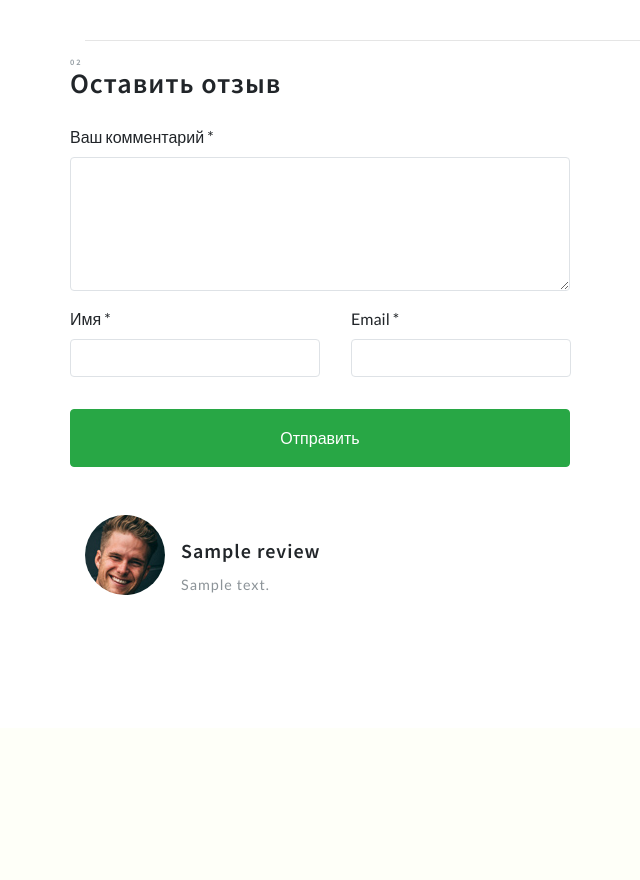
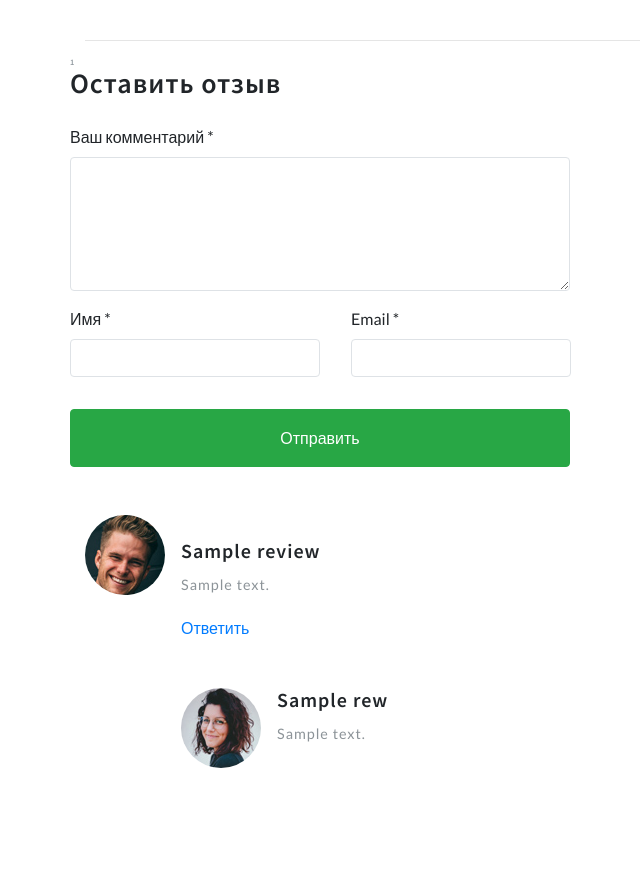
Before and after one commit to nurbek-b/movie_site, a Django app: template movies/templates/movies/movie_detail.html in a window 1280 px wide. Shown: the part 1703-2583 px from the top of the page, without its empty margins (380-1020 px from the left). Before the commit the page ends 2298 px from the top, so only its background shows below. Run offline with Django 3.2, Linux system fonts and the light colour scheme; the template is opened without the code that fills it: most values are stand-ins (such as "Sample title", 1, 10 or a date in 2020); grey boxes marked "Sample" are stand-in pictures; some libraries are stand-ins or nearby versions.

Commit message:
Comment ot comment has done

```diff
--- a/movies/models.py
+++ b/movies/models.py
@@ -74,6 +74,9 @@ class Movie(models.Model):
     def get_absolute_url(self):
         return reverse('movie_detail', kwargs={'slug': self.url})
 
+    def get_review(self):
+        return self.reviews_set.filter(parent__isnull=True)
+
     class Meta:
         verbose_name = "Фильм"
         verbose_name_plural = "Фильмы"
@@ -125,7 +128,7 @@ class Reviews(models.Model):
     email = models.EmailField()
     name = models.CharField("Имя",  max_length=100)
     text = models.TextField("Сообщение", max_length=5000)
-    parent = models.ForeignKey('self', verbose_name="", on_delete=models.SET_NULL,
+    parent = models.ForeignKey('self', verbose_name="Родитель", on_delete=models.SET_NULL,
                                blank=True, null=True)
     movie = models.ForeignKey(Movie, verbose_name="фильм", on_delete=models.CASCADE)
 
--- a/movies/templates/movies/movie_detail.html
+++ b/movies/templates/movies/movie_detail.html
@@ -1,4 +1,5 @@
 {% extends 'movies/base.html' %}
+{% load static %}
 {% block title %} {{ movie.title }} {% endblock title %}
 {% block container %}
     <div class="container py-md-3">
@@ -108,7 +109,6 @@
             </div>
         </div>
         <div class="row sub-para-w3layouts mt-5">
-
             <h3 class="shop-sing editContent" style="outline: none; cursor: inherit;">
                 О фильме {{ movie.title }}
             </h3>
@@ -124,10 +124,8 @@
                style="outline: none; cursor: inherit;">
                 <iframe width="560" height="315"
                         src="https://www.youtube.com/embed/A36LahZNUiE?controls=0"
-                        frameborder="0" allow="accelerometer; autoplay;
-                                                                           encrypted-media; gyroscope; picture-in-picture"
+                        frameborder="0" allow="accelerometer; autoplay; encrypted-media; gyroscope; picture-in-picture"
                         allowfullscreen>
-
                 </iframe>
             </p>
         </div>
@@ -136,12 +134,12 @@
             <div class="single-form-left">
                 <!-- contact form grid -->
                 <div class="contact-single">
-                    <h3 class="editContent" style="outline: none; cursor: inherit;">
-                                    <span class="sub-tittle editContent"
-                                          style="outline: none; cursor: inherit;">02</span>Оставить
+                    <h3 class="editContent">
+                        <span class="sub-tittle editContent">{{ movie.reviews_set.count }}</span>Оставить
                         отзыв</h3>
-                    <form action="{% url "add_review" movie.id %}" method="post" class="mt-4">
+                    <form action="{% url "add_review" movie.id %}" method="post" class="mt-4" id="formReview">
                         {% csrf_token %}
+                        <input type="hidden" name="parent" id="contactparent" value="">
                         <div class="form-group editContent">
                             <label for="contactcomment" class="editContent">
                                 Ваш комментарий *
@@ -173,9 +171,9 @@
                 <!--  //contact form grid ends here -->
             </div>
             </div>
-            {% for review in movie.reviews_set.all %}
+            {% for review in movie.get_review %}
             <div class="media py-5">
-                <img src="bundles/images/te2.jpg" class="mr-3 img-fluid" alt="image">
+                <img src="{% static "images/te2.jpg" %}" class="mr-3 img-fluid" alt="image">
                 <div class="media-body mt-4">
                     <h5 class="mt-0 editContent">
                         {{ review.name }}
@@ -183,26 +181,31 @@
                     <p class="mt-2 editContent">
                         {{ review.text }}
                     </p>
-{#                    <div class="media mt-5 editContent"#}
-{#                         style="outline: none; cursor: inherit;">#}
-{#                        <a class="pr-3" href="#">#}
-{#                            <img src="bundles/images/te1.jpg" class="img-fluid "#}
-{#                                 alt="image" style="outline: none; cursor: inherit;">#}
-{#                        </a>#}
-{#                        <div class="media-body">#}
-{#                            <h5 class="mt-0 editContent"#}
-{#                                style="outline: none; cursor: inherit;">Leia Organa</h5>#}
-{#                            <p class="mt-2 editContent"#}
-{#                               style="outline: none; cursor: inherit;"> Cras sit amet#}
-{#                                nibh libero, in gravida nulla. Nulla vel metus#}
-{#                                scelerisque ante sollicitudin. Cras purus odio,#}
-{#                                vestibulum in vulputate at, tempus viverra turpis. Fusce#}
-{#                                condimentum nunc ac nisi vulputate fringilla..</p>#}
-{#                        </div>#}
-{#                    </div>#}
+                    <a href="#formReview" onclick="addReview('{{ review.name }}', '{{ review.id }}')">Ответить</a>
+
+                    {% for rew in review.reviews_set.all %}
+                    <div class="media mt-5 editContent">
+                        <a class="pr-3" href="#">
+                            <img src="{% static "images/te1.jpg"  %}" class="img-fluid " alt="image">
+                        </a>
+                        <div class="media-body">
+                            <h5 class="mt-0 editContent">{{ rew.name }}</h5>
+                            <p class="mt-2 editContent">{{ rew.text }}</p>
+                        </div>
+                    </div>
+                    {% endfor %}
+
+
+
                 </div>
             </div>
             {% endfor %}
         </div>
     </div>
+    <script>
+    function addReview(name, id) {
+        document.getElementById("contactparent").value = id;
+        document.getElementById("contactcomment").innerText = `${name}, `
+    }
+    </script>
 {% endblock movie %}
--- a/movies/views.py
+++ b/movies/views.py
@@ -25,6 +25,8 @@ class AddReview(View):
         movie = Movie.objects.get(id=pk)
         if form.is_valid():
             form = form.save(commit=False)
+            if request.POST.get("parent", None):
+                form.parent_id = int(request.POST.get("parent"))
             form.movie = movie
             form.save()
         return redirect(movie.get_absolute_url())
```
